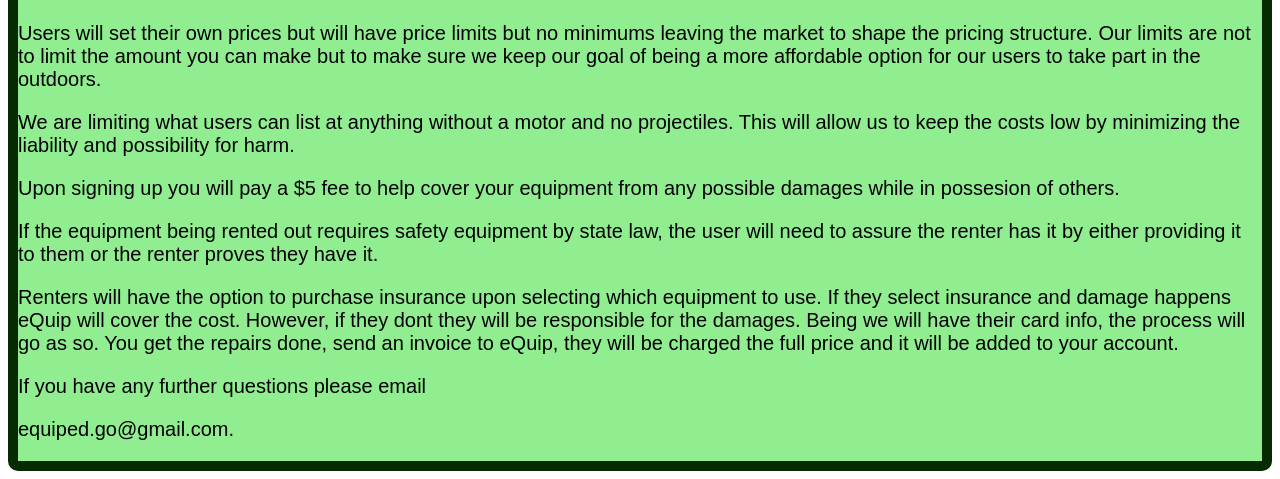
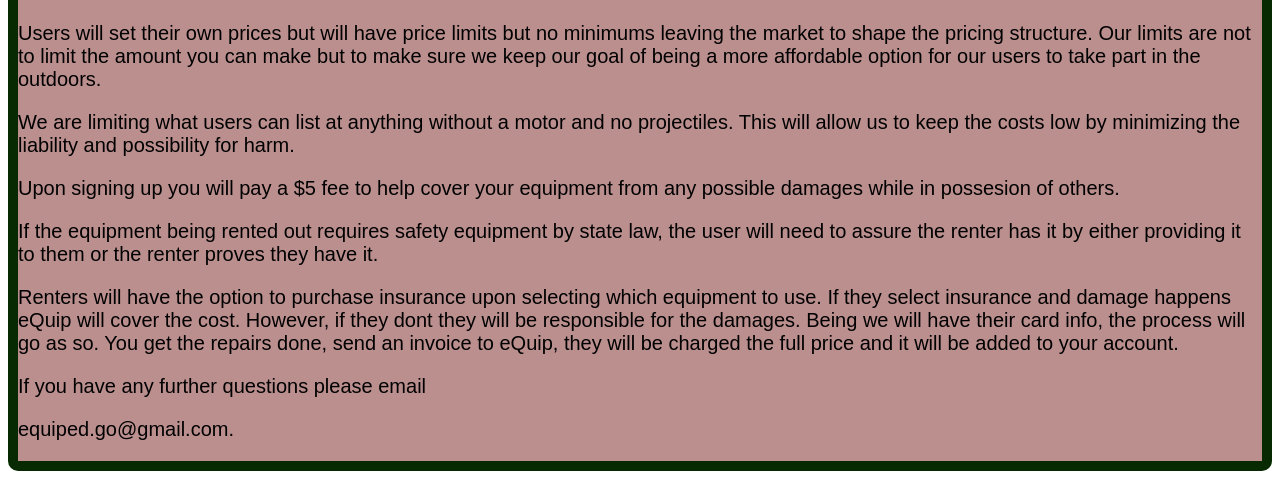
Before and after one commit to connordw95/infosheet, a plain HTML site: page docs/index.html in a window 1280 px wide. Shown: the part 628-1107 px from the top of the page. Drawn offline with Linux system fonts and the light colour scheme; a web font is replaced by a local one.

Commit message:
another one

```diff
--- a/docs/site.css
+++ b/docs/site.css
@@ -1,5 +1,5 @@
 div {
-  background-color: lightgreen;
+  background-color: rosybrown;
   background-repeat: no-repeat;
   background-position: center;
   background-attachment: fixed;
```
